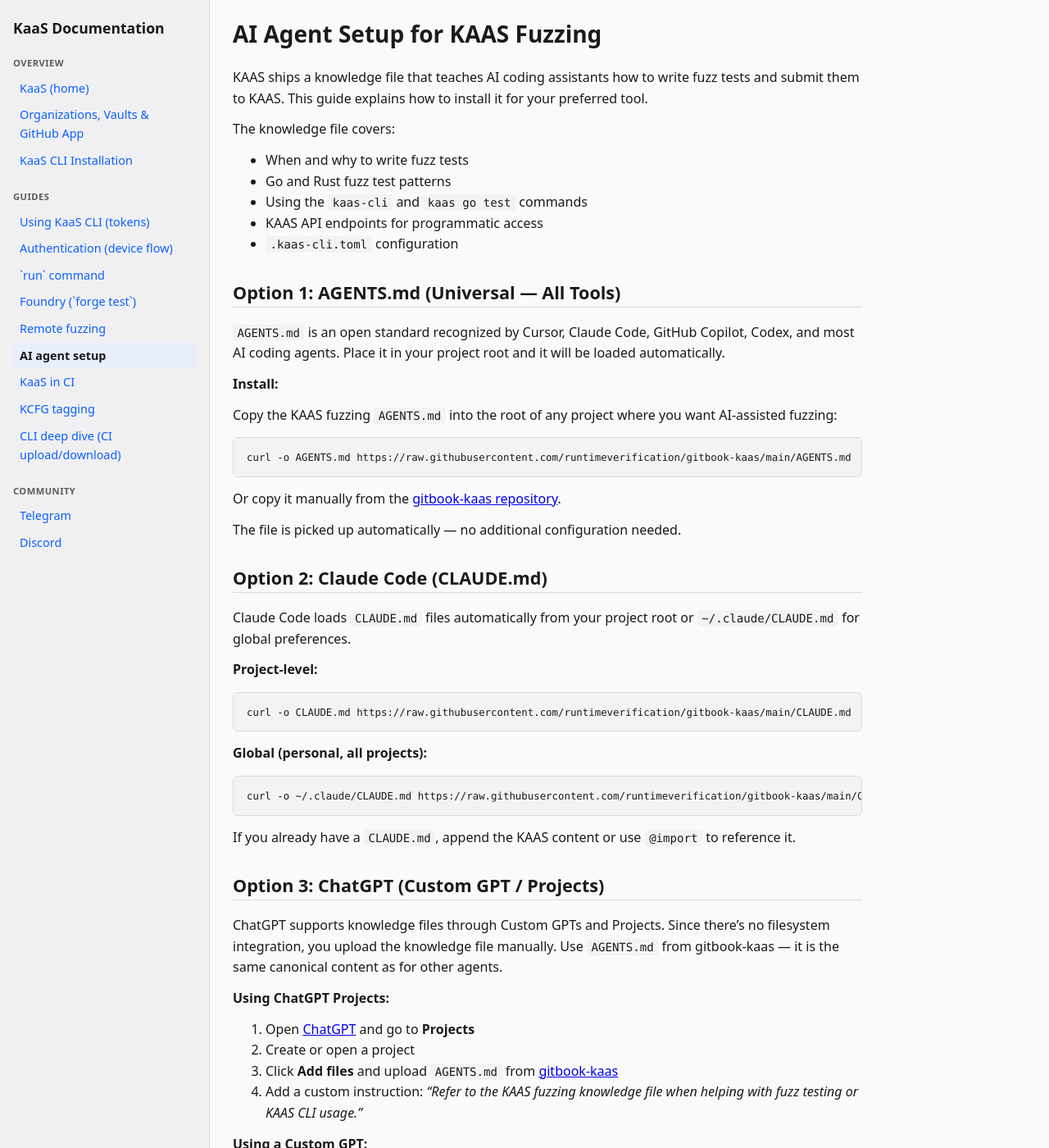
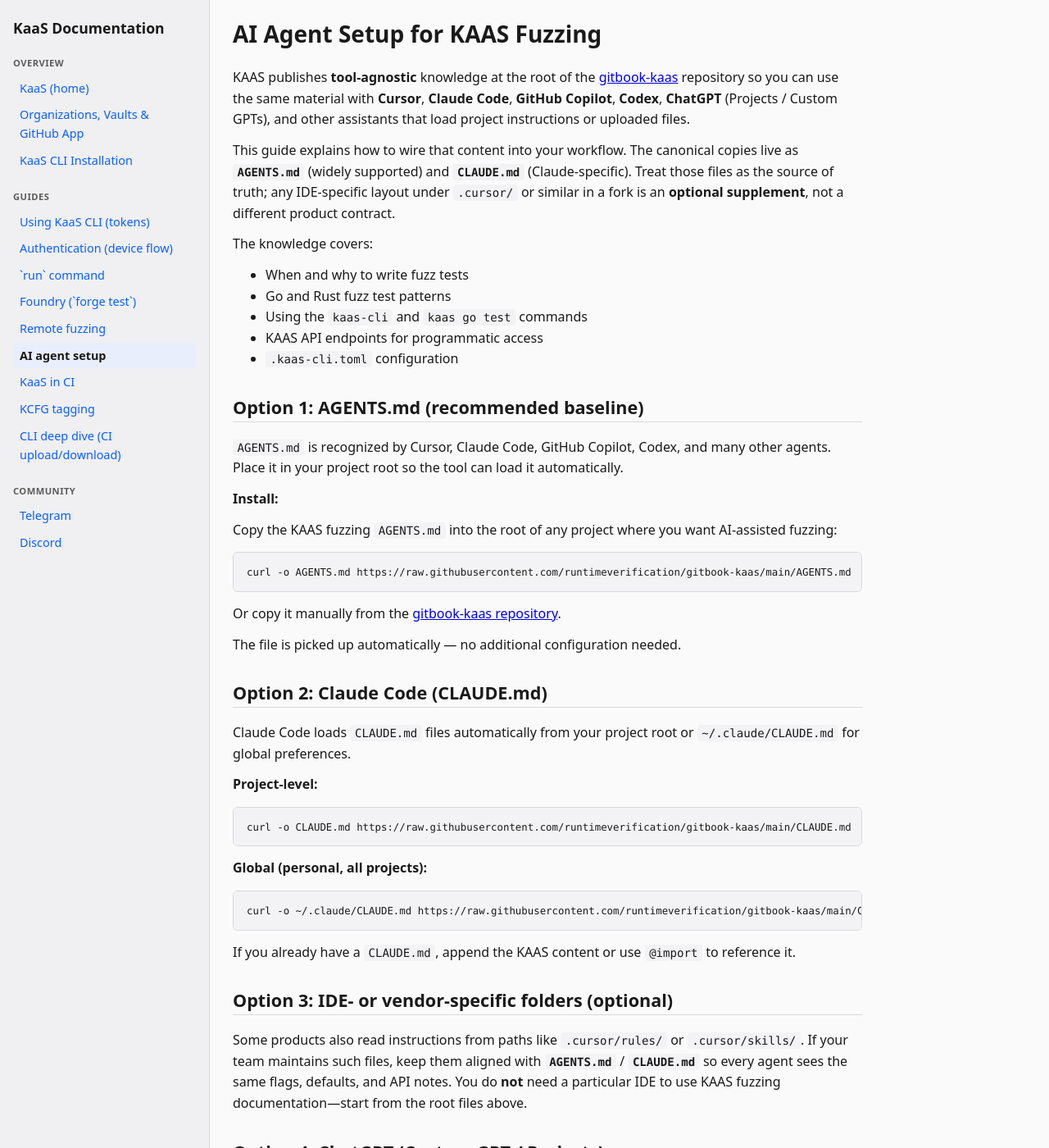
Before and after one commit to runtimeverification/gitbook-kaas, a Jekyll site: the page built from guides/kaas-ai-agent-setup.md, in a window 1280 px wide and 1400 px high. Shown: the whole window at 82% size. Built offline with Jekyll 4.4.1, drawn with Linux system fonts in a browser that asks for light colours; some of the changed text lies outside the part shown.

Commit message:
docs: address PR review (headings, images, multi-agent guide)
- Put # KaaS before ## Get started on the home page for correct outline order
- Replace missing assets/images screenshots with prose descriptions in web setup,
  device flow, and tagging guides so published pages do not 404 images
- Reframe AI agent setup around cross-tool AGENTS.md/CLAUDE.md baseline and
  optional IDE-specific folders

Made-with: Cursor

```diff
--- a/guides/kaas-ai-agent-setup.md
+++ b/guides/kaas-ai-agent-setup.md
@@ -1,22 +1,24 @@
 ---
 title: AI agent setup
-description: AGENTS.md, CLAUDE.md, and ChatGPT for KAAS fuzzing
+description: AGENTS.md, CLAUDE.md, and other tools for KAAS fuzzing
 ---
 
 # AI Agent Setup for KAAS Fuzzing
 
-KAAS ships a knowledge file that teaches AI coding assistants how to write fuzz tests and submit them to KAAS. This guide explains how to install it for your preferred tool.
+KAAS publishes **tool-agnostic** knowledge at the root of the [gitbook-kaas](https://github.com/runtimeverification/gitbook-kaas) repository so you can use the same material with **Cursor**, **Claude Code**, **GitHub Copilot**, **Codex**, **ChatGPT** (Projects / Custom GPTs), and other assistants that load project instructions or uploaded files.
 
-The knowledge file covers:
+This guide explains how to wire that content into your workflow. The canonical copies live as **`AGENTS.md`** (widely supported) and **`CLAUDE.md`** (Claude-specific). Treat those files as the source of truth; any IDE-specific layout under `.cursor/` or similar in a fork is an **optional supplement**, not a different product contract.
+
+The knowledge covers:
 - When and why to write fuzz tests
 - Go and Rust fuzz test patterns
 - Using the `kaas-cli` and `kaas go test` commands
 - KAAS API endpoints for programmatic access
 - `.kaas-cli.toml` configuration
 
-## Option 1: AGENTS.md (Universal — All Tools)
+## Option 1: AGENTS.md (recommended baseline)
 
-`AGENTS.md` is an open standard recognized by Cursor, Claude Code, GitHub Copilot, Codex, and most AI coding agents. Place it in your project root and it will be loaded automatically.
+`AGENTS.md` is recognized by Cursor, Claude Code, GitHub Copilot, Codex, and many other agents. Place it in your project root so the tool can load it automatically.
 
 **Install:**
 
@@ -48,7 +50,11 @@ curl -o ~/.claude/CLAUDE.md https://raw.githubusercontent.com/runtimeverificatio
 
 If you already have a `CLAUDE.md`, append the KAAS content or use `@import` to reference it.
 
-## Option 3: ChatGPT (Custom GPT / Projects)
+## Option 3: IDE- or vendor-specific folders (optional)
+
+Some products also read instructions from paths like `.cursor/rules/` or `.cursor/skills/`. If your team maintains such files, keep them aligned with **`AGENTS.md`** / **`CLAUDE.md`** so every agent sees the same flags, defaults, and API notes. You do **not** need a particular IDE to use KAAS fuzzing documentation—start from the root files above.
+
+## Option 4: ChatGPT (Custom GPT / Projects)
 
 ChatGPT supports knowledge files through Custom GPTs and Projects. Since there's no filesystem integration, you upload the knowledge file manually. Use `AGENTS.md` from gitbook-kaas — it is the same canonical content as for other agents.
 
```
Also changed, not shown: guides/kaas-cli_connecting-using-device-flow.md (+2 -10 lines), guides/kaas-cli_tagging-best-practices.md (+4 -4 lines), index.md (+2 -2 lines), overview/kaas/kaas-web_setup.md (+4 -7 lines).
